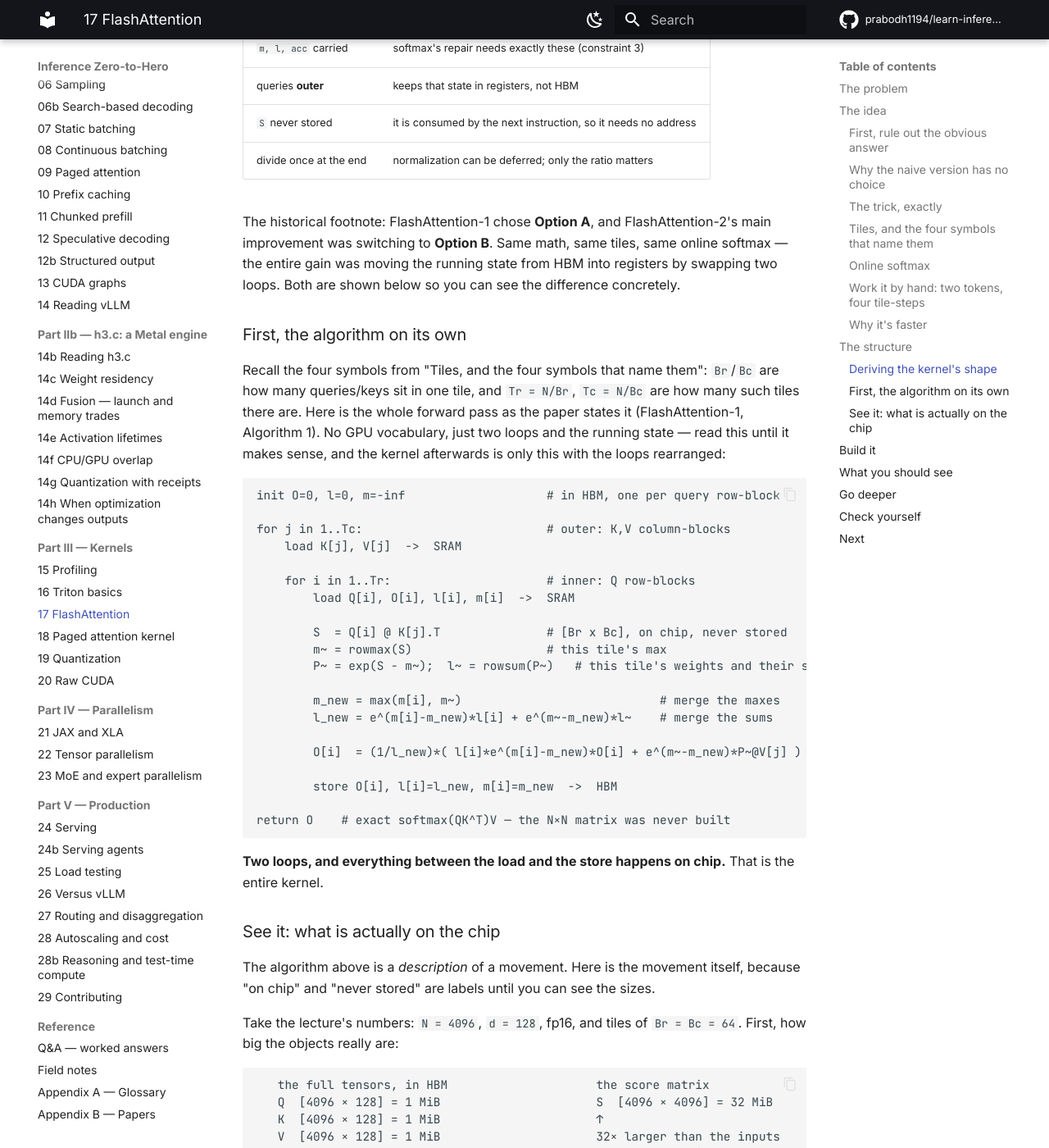
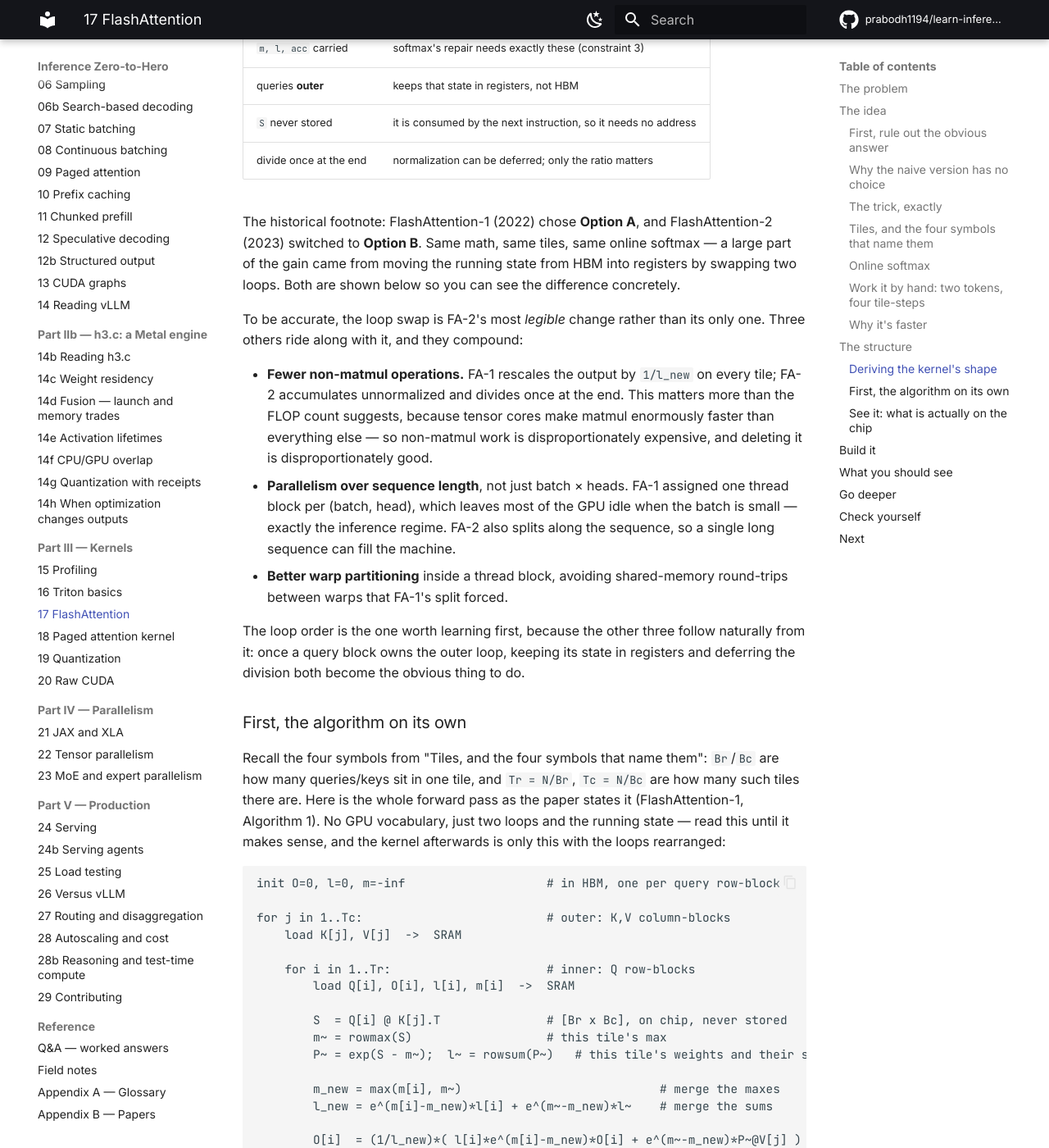
Before and after one commit to prabodh1194/learn-inference, an MkDocs documentation site: the page built from book/17-flash-attention.md, in a window 1280 px wide and 1400 px high, scrolled down 13786 px. Shown: the whole window at 82% size. Built offline with MkDocs 1.6.1 and Material for MkDocs 9.7.7, drawn with Linux system fonts in a browser that asks for light colours; comment, search, counter and statistics services are not loaded; some of the changed text lies outside the part shown.

Commit message:
book: L17 -- don't overclaim the loop swap as ALL of FlashAttention-2
Three places said the loop order was "the entire" / "the main" / "that gap,
nothing else" FA-1 -> FA-2 improvement. The loop swap is the headline and the
largest single piece, but FA-2 changed four things and the others are not
negligible.

Adds the other three where the loop order is derived, with why they matter:
- Fewer non-matmul ops (FA-1 rescales O by 1/l_new every tile; FA-2 defers the
  division). Disproportionately valuable because tensor cores make matmul so
  much faster than everything else that non-matmul work dominates what is left.
- Parallelism over sequence length, not just batch x heads -- FA-1 leaves the
  GPU mostly idle at small batch, which is exactly the inference regime.
- Better warp partitioning inside a block, avoiding shared-memory round-trips.

Notes that the loop order is still the right thing to learn first, because the
others follow naturally once the query block owns the outer loop.

Softens the three overclaims to "largest single piece" / "headline change", and
expands the Go-deeper entry from "better work partitioning" to name all four
changes, flagging the last two as where the reader's own kernel will lag.

Co-Authored-By: Claude Opus 5 <noreply@anthropic.com>

```diff
--- a/book/17-flash-attention.md
+++ b/book/17-flash-attention.md
@@ -437,8 +437,8 @@ and its state stays in registers for the entire inner loop; put K outside and
 every query's state commutes to HBM and back on every step.
 
 At this size the difference is 2 writes versus 6. At `N = 4096` with 64 tiles it
-is 64 writes versus `64 × (64 + 64)` — and that gap, nothing else, is the
-FlashAttention-1 → FlashAttention-2 improvement.
+is 64 writes versus `64 × (64 + 64)` — and closing that gap is the headline
+change from FlashAttention-1 to FlashAttention-2.
 
 Now the four steps in detail, Q outside.
 
@@ -691,11 +691,30 @@ Every line now has a reason:
 | `S` never stored | it is consumed by the next instruction, so it needs no address |
 | divide once at the end | normalization can be deferred; only the ratio matters |
 
-The historical footnote: FlashAttention-1 chose **Option A**, and
-FlashAttention-2's main improvement was switching to **Option B**. Same math,
-same tiles, same online softmax — the entire gain was moving the running state
+The historical footnote: FlashAttention-1 (2022) chose **Option A**, and
+FlashAttention-2 (2023) switched to **Option B**. Same math, same tiles, same
+online softmax — a large part of the gain came from moving the running state
 from HBM into registers by swapping two loops. Both are shown below so you can
 see the difference concretely.
+
+To be accurate, the loop swap is FA-2's most *legible* change rather than its
+only one. Three others ride along with it, and they compound:
+
+- **Fewer non-matmul operations.** FA-1 rescales the output by `1/l_new` on
+  every tile; FA-2 accumulates unnormalized and divides once at the end. This
+  matters more than the FLOP count suggests, because tensor cores make matmul
+  enormously faster than everything else — so non-matmul work is
+  disproportionately expensive, and deleting it is disproportionately good.
+- **Parallelism over sequence length**, not just batch × heads. FA-1 assigned
+  one thread block per (batch, head), which leaves most of the GPU idle when the
+  batch is small — exactly the inference regime. FA-2 also splits along the
+  sequence, so a single long sequence can fill the machine.
+- **Better warp partitioning** inside a thread block, avoiding shared-memory
+  round-trips between warps that FA-1's split forced.
+
+The loop order is the one worth learning first, because the other three follow
+naturally from it: once a query block owns the outer loop, keeping its state in
+registers and deferring the division both become the obvious thing to do.
 
 ### First, the algorithm on its own
 
@@ -959,9 +978,10 @@ FA-2:   1 store of O                       =              1 write
 
 **Nothing in the math changed** — same online softmax, same corrections, same
 exact result. What changed is which tile stays resident, and therefore how many
-times the running state crosses HBM. That is the entire FA-1 → FA-2 improvement,
-and it is the same lesson as the rest of the lecture: the arithmetic was never
-the problem.
+times the running state crosses HBM. That is the largest single piece of the
+FA-1 → FA-2 improvement (the others are listed back in "Deriving the kernel's
+shape"), and it is the same lesson as the rest of the lecture: the arithmetic
+was never the problem.
 
 Your kernel is the FA-2 arrangement, which is what the official kernels use
 today.
@@ -1063,8 +1083,14 @@ exists is the point.
   merely better, but provably the least HBM traffic possible. That's rare in
   systems work, and it's why FlashAttention became the default rather than one
   option among several.
-- **[FlashAttention-2](https://arxiv.org/abs/2307.08691)**: better work
-  partitioning; explains where your version's remaining gap comes from.
+- **[FlashAttention-2](https://arxiv.org/abs/2307.08691)** (Dao, 2023): the
+  paper behind the loop order your kernel uses. Worth reading *after* you have
+  written the kernel, because its four changes will then read as things you
+  either did or noticed you were missing: swapping the loops so the query block
+  owns the outer loop, cutting non-matmul operations (deferring the `1/l`
+  division), parallelizing over sequence length so small batches still fill the
+  GPU, and partitioning work across warps to avoid shared-memory round-trips.
+  The last two are also where your version's remaining gap will come from.
 - **[Online normalizer calculation for softmax](https://arxiv.org/abs/1805.02867)**
   (Milakov & Gimelshein): the running-max trick in isolation. Short and clear.
 - **Kiely §2.5** (p.67–70), FlashAttention and PagedAttention as the two
```
